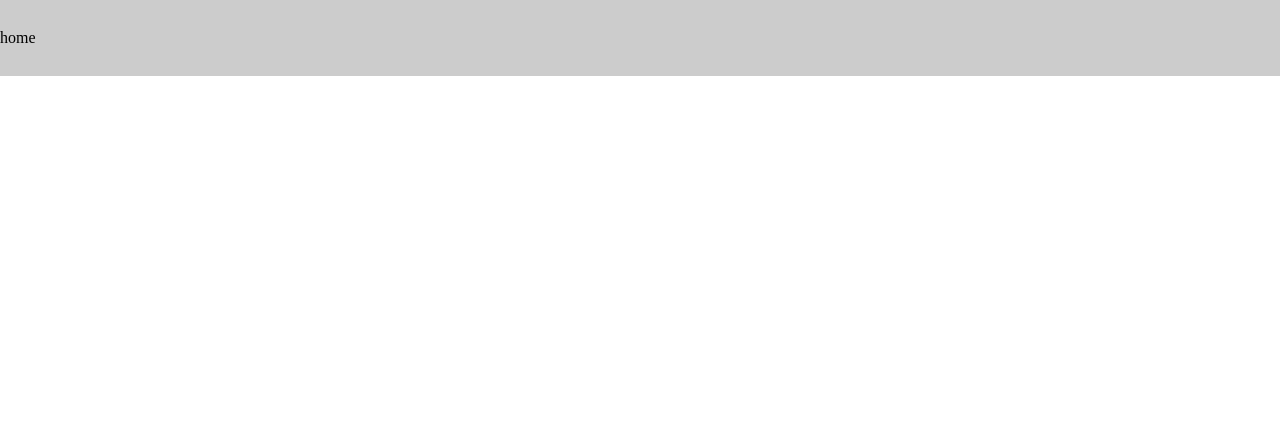
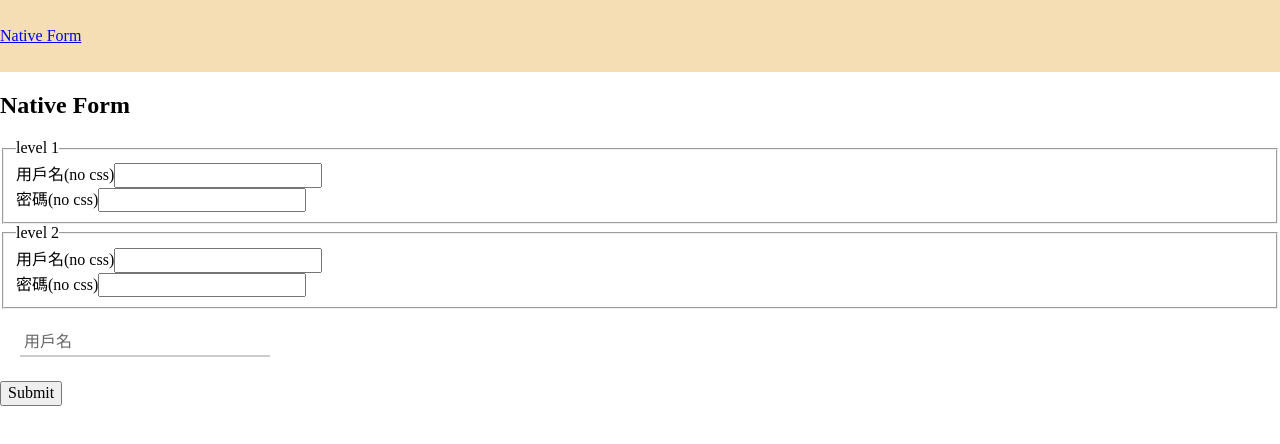
Before and after one commit to Luciano0322/react_2022_hooks, a React (Create React App) app: page /native_form in a window 1280 px wide. Before the commit this address had no page. Shown: the top 444 px of the page. Built offline with nearby package versions, Linux system fonts and the light colour scheme.

Commit message:
native form hooks

```diff
--- a/src/App.jsx
+++ b/src/App.jsx
@@ -1,15 +1,19 @@
 import React from "react";
-import { BrowserRouter as Router, Route, Routes } from "react-router-dom";
+import { BrowserRouter as Router, Link, Route, Routes } from "react-router-dom";
 import Navbar from "./components/Navbar";
 import Home from "./pages/Home";
+import NativeForm from "./pages/NativeForm";
 
 function App() {
   return (
     <Router>
-      <Navbar>home</Navbar>
-      <div style={{ paddingTop: "72px" }}>
+      <Navbar bgColor="wheat">
+        <Link to={`/native_form`}>Native Form</Link>
+      </Navbar>
+      <div style={{ paddingTop: '4.5rem' }}>
         <Routes>
           <Route path="/" element={<Home />}/>
+          <Route path="/native_form" element={<NativeForm />}/>
         </Routes>
       </div>
     </Router>
--- a/src/components/InputTxt/InputTxtElems.js
+++ b/src/components/InputTxt/InputTxtElems.js
@@ -5,6 +5,7 @@ export const InputWrapper = styled.div`
   flex-direction: column;
   margin: 1.25rem;
   position: relative;
+  width: 250px;
 `;
 
 export const InuptField = styled.input`
@@ -33,7 +34,7 @@ export const InputLabel = styled.label`
   /* 語法上除了提列上面的InputField以外，要注意語法 ~ & {...css} */
   /* 目前controlled的Input可以正常顯示，但uncontrol的Input在label shirnk的時候會有跳不上去的問題 */
   ${InuptField}[value=""] ~ & {
-    top: 0.5rem;
+    top: 0.25rem;
     font-size: 1rem;
   }
   ${InuptField}:focus ~ & {
--- a/src/components/Navbar/NavbarElems.js
+++ b/src/components/Navbar/NavbarElems.js
@@ -3,8 +3,8 @@ import styled from "styled-components";
 export const NavbarWrapper = styled.nav`
   position: fixed;
   width: 100%;
-  height: 60px;
-  background: #ccc;
+  height: 3.5rem;
+  background: ${(props) => props.bgColor || '#ccc'};
   display: flex;
   align-items: center;
   justify-content: space-between;
--- a/src/components/Navbar/index.jsx
+++ b/src/components/Navbar/index.jsx
@@ -16,7 +16,7 @@ const Navbar = (props) => {
   };
   return (
     <header>
-      <NavbarWrapper variant={props.variant}>
+      <NavbarWrapper variant={props.variant} bgColor={props.bgColor}>
         <OptionsWapper>{props.children}</OptionsWapper>
         <BurgerBtn onChange={burgerChange} checked={props.opened} />
       </NavbarWrapper>
@@ -24,6 +24,7 @@ const Navbar = (props) => {
   );
 };
 Navbar.propTypes = {
+  bgColor: PropTypes.string,
   variant: PropTypes.string, // left || right
   sidebarOpen: PropTypes.func,
   opened: PropTypes.bool
--- /dev/null
+++ b/src/pages/NativeForm.jsx
@@ -0,0 +1,85 @@
+import { useState } from "react";
+import InputTxt from "../components/InputTxt";
+
+const NativeForm = () => {
+  // 這裡用最基本的useState hook來呈現
+  // level 1
+  const [nativeUser, setNativeUser] = useState('')
+  const [nativePwd, setNativePwd] = useState('')
+
+  // level 2
+  const [nativeForm, setNativeForm] = useState({
+    user: '',
+    pwd: ''
+  })
+
+  const level2Change = e => setNativeForm({...nativeForm, [e.target.name]: e.target.value })
+
+  // level 3 作自定義的form hook
+
+  const levelSend = e => {
+    e.preventDefault();
+    // console.log({nativeUser, nativePwd}); //level1
+    // console.log(nativeForm) // level2
+  }
+
+  return (
+    <>
+      <form onSubmit={levelSend}>
+        <h2>Native Form</h2>
+        <fieldset>
+          <legend>level 1</legend>
+          <div>
+            <label htmlFor="native_user">用戶名(no css)</label>
+            <input
+              id="native_user"
+              name="native_user"
+              value={nativeUser}
+              onChange={e => setNativeUser(e.target.value)}
+            />
+          </div>
+          <div>
+            <label htmlFor="native_pwd">密碼(no css)</label>
+            <input
+              id="native_pwd"
+              name="native_pwd"
+              type="password"
+              value={nativePwd}
+              onChange={e => setNativePwd(e.target.value)}
+            />
+          </div>
+        </fieldset>
+        <fieldset>
+          <legend>level 2</legend>
+          <div>
+            <label htmlFor="user">用戶名(no css)</label>
+            <input
+              id="user"
+              name="user"
+              value={nativeForm.user}
+              onChange={level2Change}
+            />
+          </div>
+          <div>
+            <label htmlFor="pwd">密碼(no css)</label>
+            <input
+              id="pwd"
+              name="pwd"
+              type="password"
+              value={nativeForm.pwd}
+              onChange={level2Change}
+            />
+          </div>
+        </fieldset>
+
+        <InputTxt
+          label="用戶名"
+        />
+
+        <input type="submit" />
+      </form>
+    </>
+  )
+};
+
+export default NativeForm
```
